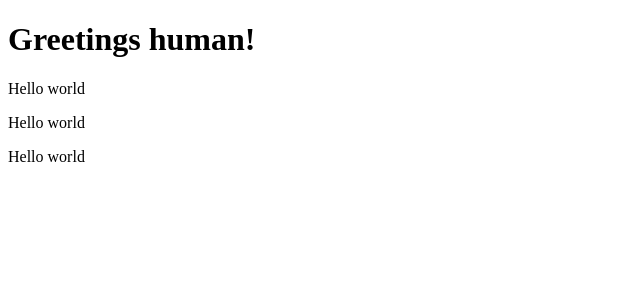
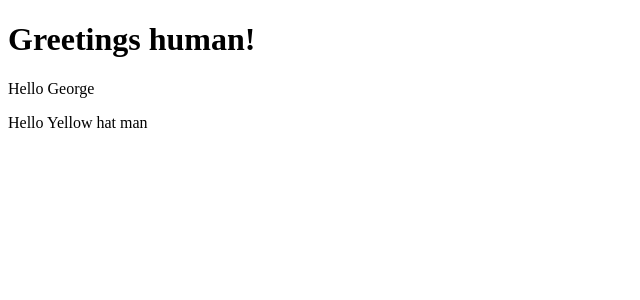
Before and after one commit to maxtrap/full-stack-open-submissions, a React (Vite) app in the folder part1/: page / in a window 1280 px wide. Shown: the top 300 px of the page, without its empty margins (0-640 px from the left). Built offline with nearby package versions, Linux system fonts and the light colour scheme.

Commit message:
Add name property to Hello object

```diff
--- a/part1/src/App.jsx
+++ b/part1/src/App.jsx
@@ -1,15 +1,14 @@
-const Hello = () => (
+const Hello = (props) => (
   <div>
-    <p>Hello world</p>
+    <p>Hello {props.name}</p>
   </div>
 )
 
 const App = () => (
   <div>
     <h1>Greetings human!</h1>
-    <Hello />
-    <Hello />
-    <Hello />
+    <Hello name='George' />
+    <Hello name='Yellow hat man' />
   </div>
 )
 
```
